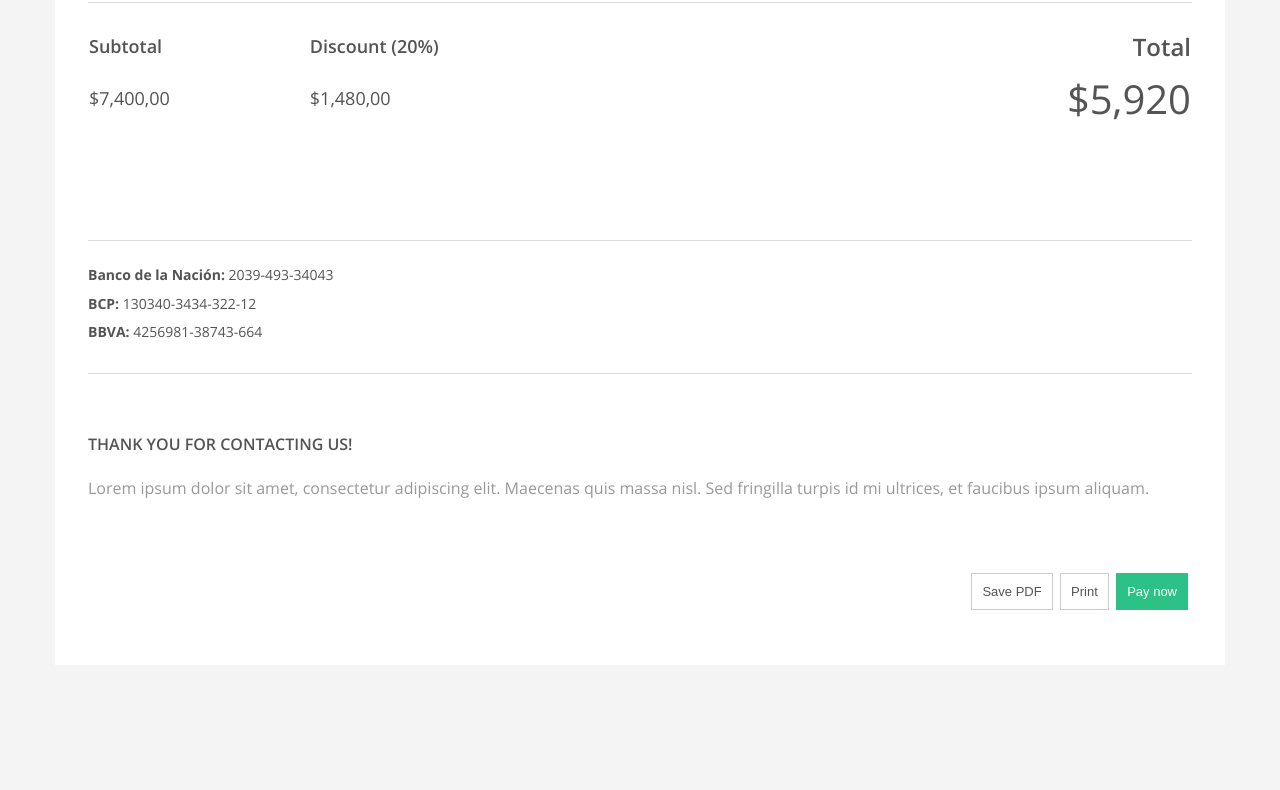
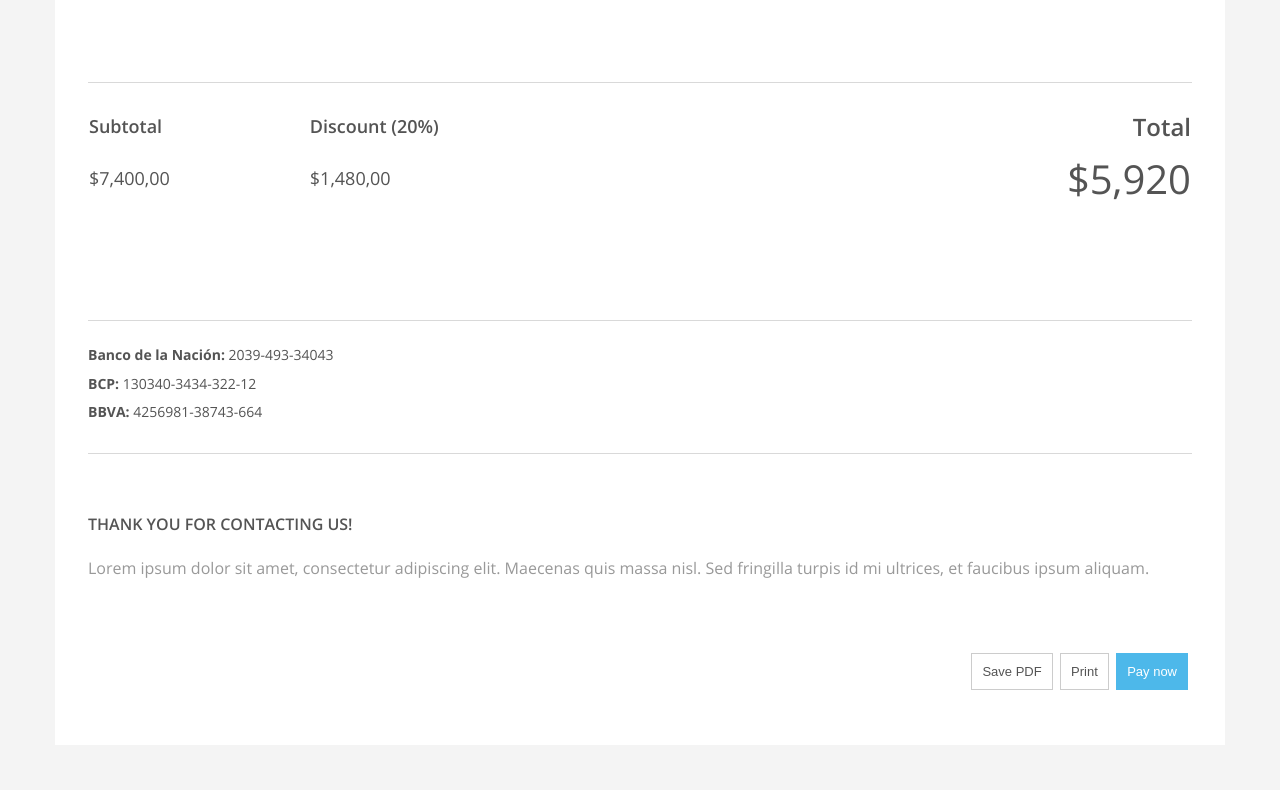
Before and after one commit to giacomo1203/giacomo1203, a plain HTML site: page create_factura.html in a window 1280 px wide. Shown: the part 1107-1897 px from the top of the page. Before the commit the page ends 1817 px from the top, so only its background shows below. Drawn offline with Linux system fonts and the light colour scheme; files whose address does not match are found by name.

Commit message:
agregue  blue-sky.css para que esta pagina se pinte de azul

```diff
--- a/create_factura.html
+++ b/create_factura.html
@@ -12,6 +12,7 @@
     <link rel="stylesheet" type="text/css" href="assets/lib/stroke-7/style.css"/>
     <link rel="stylesheet" type="text/css" href="assets/lib/perfect-scrollbar/css/perfect-scrollbar.min.css"/>
     <link rel="stylesheet" type="text/css" href="assets/lib/theme-switcher/theme-switcher.min.css"/><link type="text/css" href="assets/css/app.css" rel="stylesheet">  </head>
+	<link type="text/css" href="assets/css/themes/blue-sky.css" rel="stylesheet">
   <body>
     <nav class="navbar navbar-full navbar-inverse navbar-fixed-top mai-top-header">
       <div class="container"><a href="#" class="navbar-brand"></a>
```
